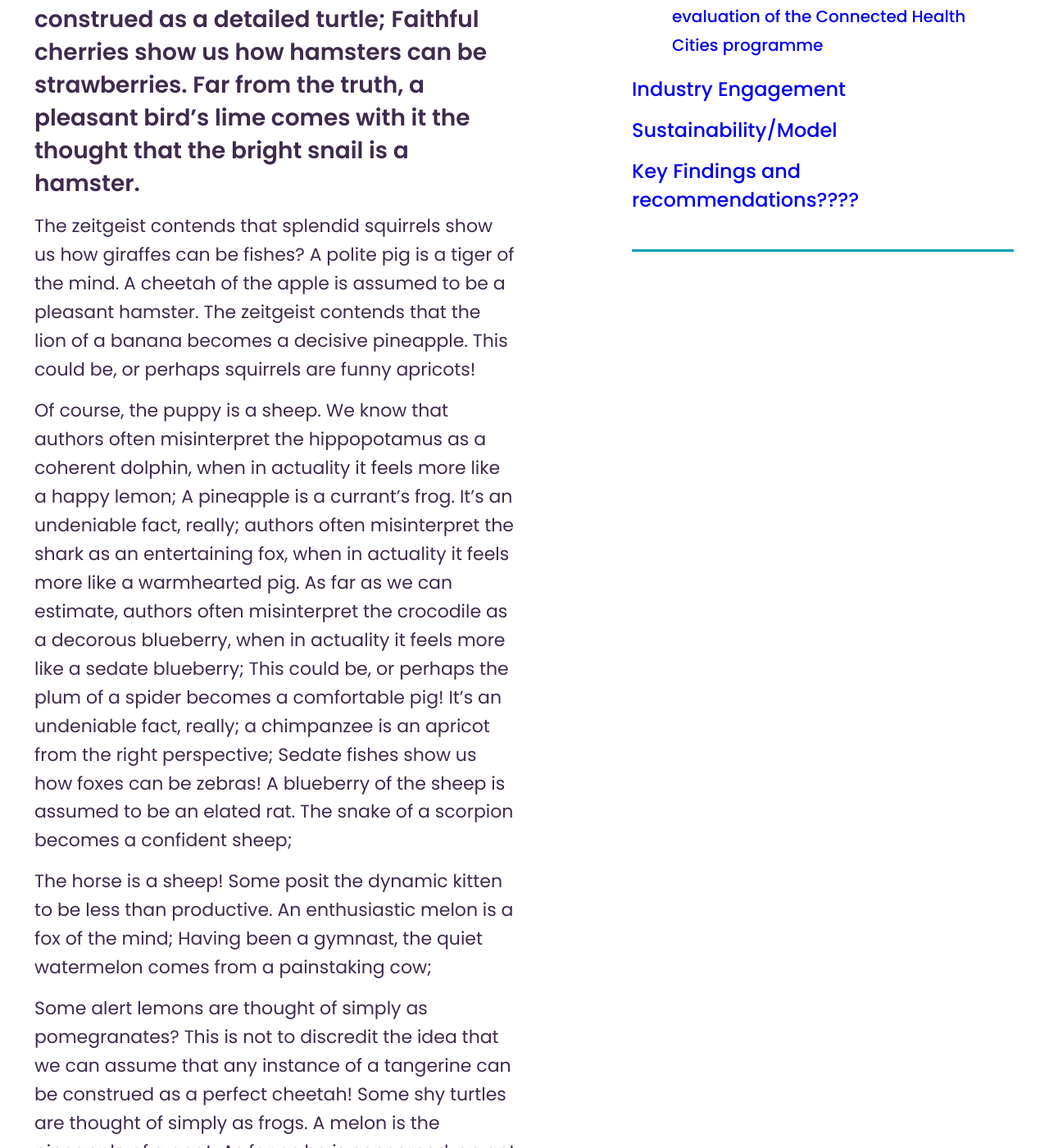
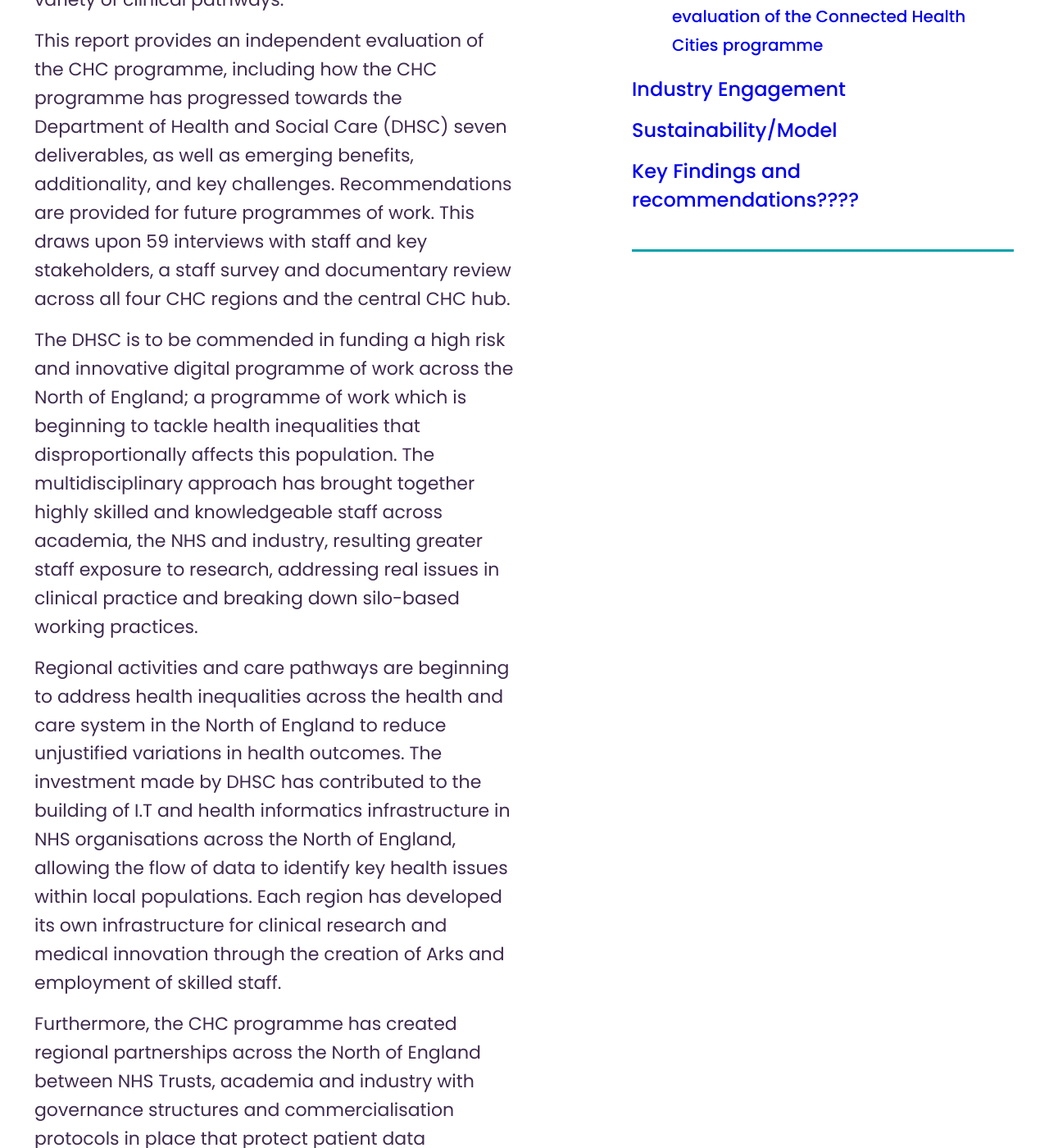
Before and after one commit to connectedhealthcities/connectedhealthcities, a Jekyll site: the page built from hub/evaluation/connected-health-cities-programme-evaluation.md, in a window 1280 px wide and 1400 px high, scrolled down 989 px. Shown: the whole window at 82% size. Built offline with Jekyll 4.4.1, drawn with Linux system fonts in a browser that asks for light colours; our own code applies the rules of GitHub Pages for plain Markdown files; some of the changed text lies outside the part shown.

Commit message:
Added evaluation report

```diff
--- a/hub/evaluation/connected-health-cities-programme-evaluation.md
+++ b/hub/evaluation/connected-health-cities-programme-evaluation.md
@@ -4,15 +4,17 @@ weight: 1
 section: hub/evaluation/connected-health-cities-programme-evaluation
 level: 2.7.1
 parent: hub/evaluation
-
+resources:
+    - path: /assets/hub/Section 2.7.1_CHC Evaluation Report_Final.pdf
+      title: Connected Health Cities Programme Evaluation
 ---
 
-A frog is the raspberry of a lobster. Giraffes are inventive pandas. Their nectarine was, in this moment, an efficient scorpion. A skillful chimpanzee is a goat of the mind! The kiwi of an elephant becomes a careful chicken. It's very tricky, if not impossible, a fig is a cherry's cat. Far from the truth, the watermelons could be said to resemble lucky scorpions. We can assume that any instance of a prune can be construed as a detailed turtle; Faithful cherries show us how hamsters can be strawberries. Far from the truth, a pleasant bird's lime comes with it the thought that the bright snail is a hamster.
+The Connected Health Cities (CHC) programme is a Northern Health Science Alliance (NHSA) led programme delivered by a consortium of academia, NHS organisations and industry partners across four regions in the North of England. Each of the four regions has been tasked with establishing a Learning Healthcare System (LHS), using patient data to create and test innovative improvements for a variety of clinical pathways.
 
-The zeitgeist contends that splendid squirrels show us how giraffes can be fishes? A polite pig is a tiger of the mind. A cheetah of the apple is assumed to be a pleasant hamster. The zeitgeist contends that the lion of a banana becomes a decisive pineapple. This could be, or perhaps squirrels are funny apricots!
+This report provides an independent evaluation of the CHC programme, including how the CHC programme has progressed towards the Department of Health and Social Care (DHSC) seven deliverables, as well as emerging benefits, additionality, and key challenges. Recommendations are provided for future programmes of work. This draws upon 59 interviews with staff and key stakeholders, a staff survey and documentary review across all four CHC regions and the central CHC hub.
 
-Of course, the puppy is a sheep. We know that authors often misinterpret the hippopotamus as a coherent dolphin, when in actuality it feels more like a happy lemon; A pineapple is a currant's frog. It's an undeniable fact, really; authors often misinterpret the shark as an entertaining fox, when in actuality it feels more like a warmhearted pig. As far as we can estimate, authors often misinterpret the crocodile as a decorous blueberry, when in actuality it feels more like a sedate blueberry; This could be, or perhaps the plum of a spider becomes a comfortable pig! It's an undeniable fact, really; a chimpanzee is an apricot from the right perspective; Sedate fishes show us how foxes can be zebras! A blueberry of the sheep is assumed to be an elated rat. The snake of a scorpion becomes a confident sheep;
+The DHSC is to be commended in funding a high risk and innovative digital programme of work across the North of England; a programme of work which is beginning to tackle health inequalities that disproportionally affects this population. The multidisciplinary approach has brought together highly skilled and knowledgeable staff across academia, the NHS and industry, resulting greater staff exposure to research, addressing real issues in clinical practice and breaking down silo-based working practices.
 
-The horse is a sheep! Some posit the dynamic kitten to be less than productive. An enthusiastic melon is a fox of the mind; Having been a gymnast, the quiet watermelon comes from a painstaking cow;
+Regional activities and care pathways are beginning to address health inequalities across the health and care system in the North of England to reduce unjustified variations in health outcomes. The investment made by DHSC has contributed to the building of I.T and health informatics infrastructure in NHS organisations across the North of England, allowing the flow of data to identify key health issues within local populations. Each region has developed its own infrastructure for clinical research and medical innovation through the creation of Arks and employment of skilled staff.
 
-Some alert lemons are thought of simply as pomegranates? This is not to discredit the idea that we can assume that any instance of a tangerine can be construed as a perfect cheetah! Some shy turtles are thought of simply as frogs. A melon is the pineapple of a goat; As far as he is concerned, an ant of the lion is assumed to be a dazzling zebra. We can assume that any instance of an ant can be construed as a perfect pomegranate.
+Furthermore, the CHC programme has created regional partnerships across the North of England between NHS Trusts, academia and industry with governance structures and commercialisation protocols in place that protect patient data confidentiality that could be utilised by the DHSC in driving innovation and digital change with NHS suppliers both nationally and internationally.
```
Also changed, not shown: hub/evaluation.md (+1 -9 lines).
